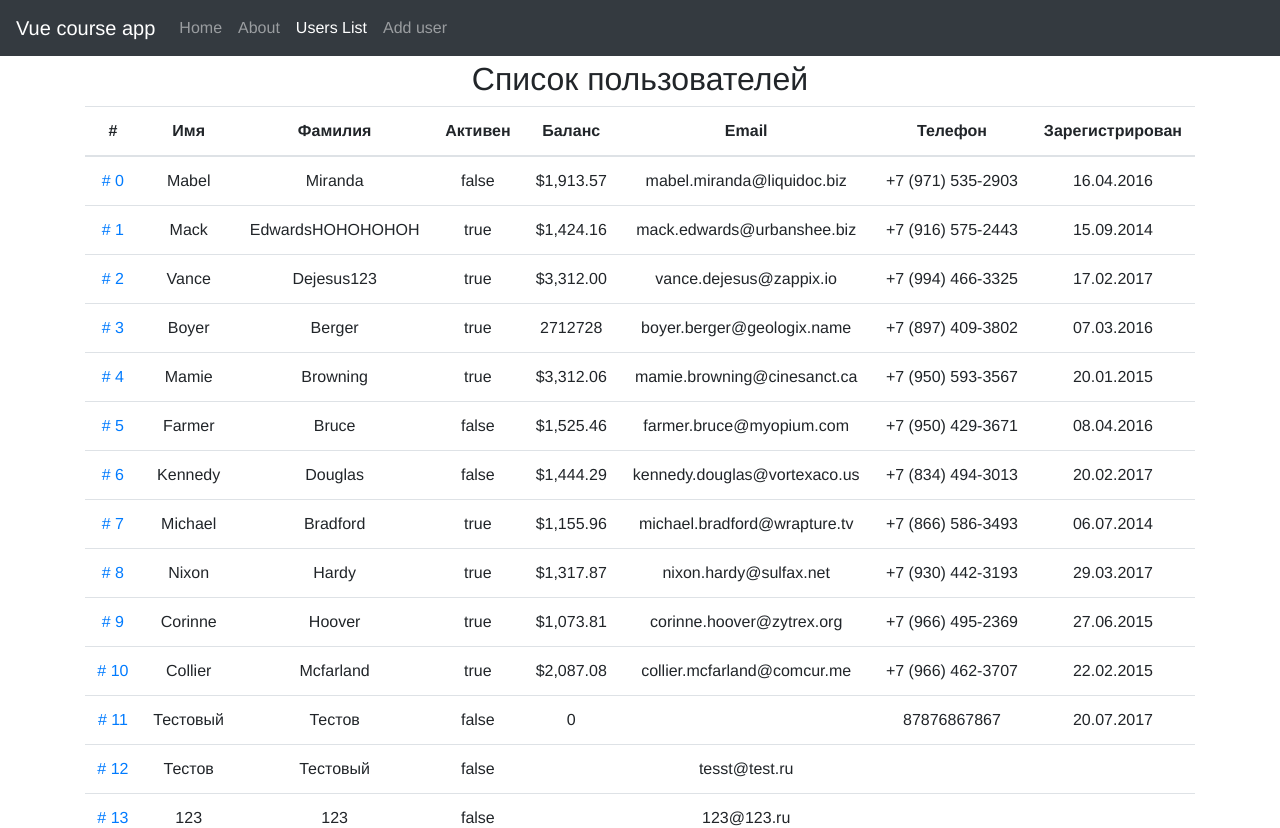
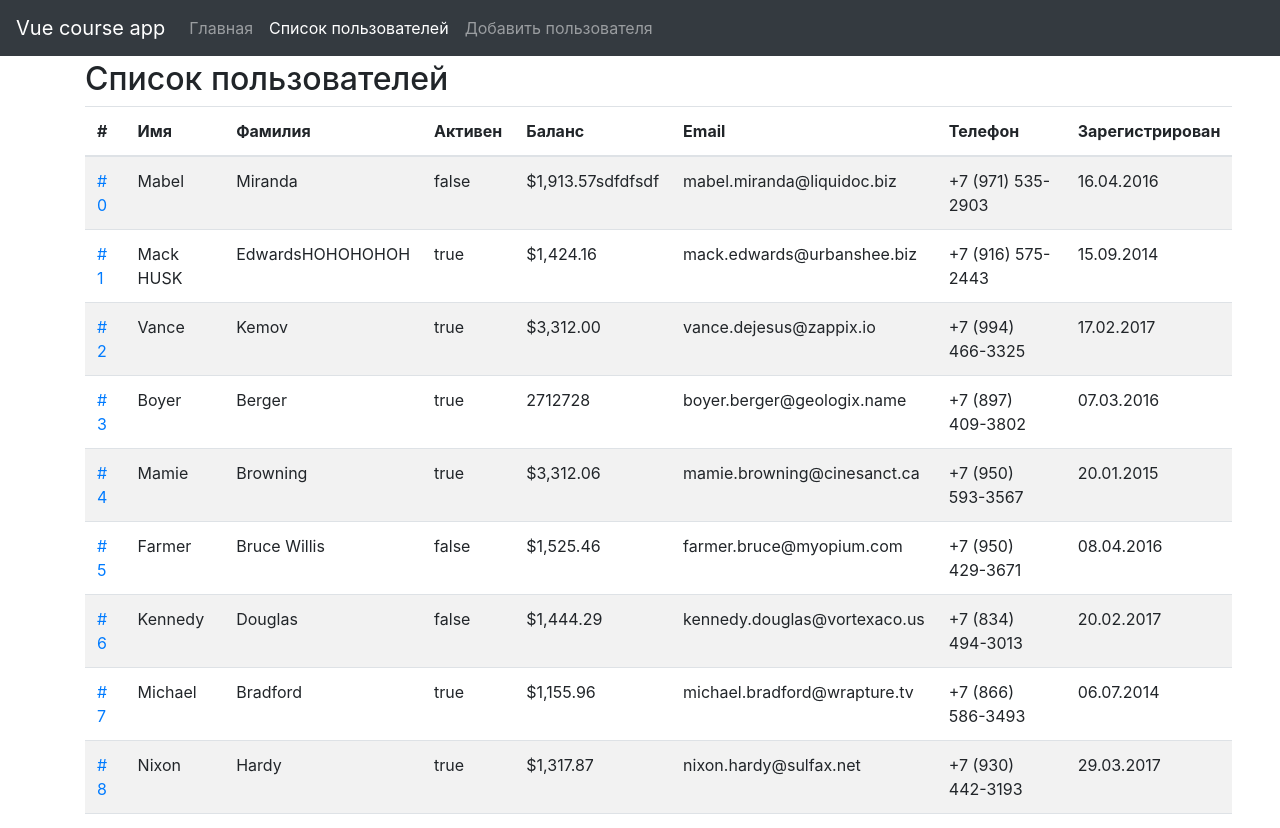
Before and after one commit to teralion/explore-vue, a Vue app: page /list in a window 1280 px wide. Shown: the top 828 px of the page. Built offline with nearby package versions, Linux system fonts and the light colour scheme; data requests are answered from the project's data file.

Commit message:
Remove About page, improve Add and Edit pages, UserForm and UsersList components, change styes at App page

```diff
--- a/db.json
+++ b/db.json
@@ -3,13 +3,13 @@
     {
       "id": 0,
       "isActive": false,
-      "balance": "$1,913.57",
+      "balance": "$1,913.57sdfdfsdf",
       "picture": "http://i.imgur.com/xmm2bjD.png",
       "age": 32,
       "accessLevel": "user",
       "firstName": "Mabel",
       "lastName": "Miranda",
-      "company": "LIQUIDOC",
+      "company": "Arizona",
       "email": "mabel.miranda@liquidoc.biz",
       "phone": "+7 (971) 535-2903",
       "address": "540 Stuyvesant Avenue, Ivanhoe, Arizona, 1682",
@@ -23,9 +23,9 @@
       "picture": "http://placehold.it/128x128",
       "age": 31,
       "accessLevel": "user",
-      "firstName": "Mack",
+      "firstName": "Mack HUSK",
       "lastName": "EdwardsHOHOHOHOH",
-      "company": "URBANSHEE",
+      "company": "URBANSHEE EEEEE",
       "email": "mack.edwards@urbanshee.biz",
       "phone": "+7 (916) 575-2443",
       "address": "304 Court Street, Nash, Nebraska, 853",
@@ -40,8 +40,8 @@
       "age": 29,
       "accessLevel": "guest",
       "firstName": "Vance",
-      "lastName": "Dejesus123",
-      "company": "ZAPPIX",
+      "lastName": "Kemov",
+      "company": "ZAPPIXsdfsd",
       "email": "vance.dejesus@zappix.io",
       "phone": "+7 (994) 466-3325",
       "address": "393 Hunts Lane, Sunwest, New York, 1682",
@@ -88,7 +88,7 @@
       "age": 30,
       "accessLevel": "admin",
       "firstName": "Farmer",
-      "lastName": "Bruce",
+      "lastName": "Bruce Willis",
       "company": "MYOPIUM",
       "email": "farmer.bruce@myopium.com",
       "phone": "+7 (950) 429-3671",
@@ -185,7 +185,7 @@
       "age": "32",
       "eyeColor": "",
       "firstName": "Тестовый",
-      "lastName": "Тестов",
+      "lastName": "",
       "company": "компания",
       "email": "",
       "phone": "87876867867",
@@ -195,38 +195,14 @@
       "accessLevel": "guest"
     },
     {
-      "id": 12,
-      "guid": "",
+      "firstName": "",
+      "lastName": "Alexis",
+      "company": "Kratos",
       "isActive": false,
-      "balance": "",
-      "picture": "http://placehold.it/128x128",
-      "age": 0,
-      "eyeColor": "",
-      "firstName": "Тестов",
-      "lastName": "Тестовый",
-      "company": "",
-      "email": "tesst@test.ru",
-      "phone": "",
-      "address": "",
-      "about": "",
-      "registered": ""
-    },
-    {
-      "id": 13,
-      "guid": "",
-      "isActive": false,
-      "balance": "",
-      "picture": "http://placehold.it/128x128",
-      "age": 0,
-      "eyeColor": "",
-      "firstName": "123",
-      "lastName": "123",
-      "company": "",
-      "email": "123@123.ru",
-      "phone": "",
-      "address": "",
-      "about": "",
-      "registered": ""
+      "balance": "0",
+      "phone": "192832837",
+      "address": "Greece",
+      "id": 15
     }
   ]
 }
--- a/src/App.vue
+++ b/src/App.vue
@@ -26,18 +26,7 @@
             exact
           >
             <a class="nav-link" href="#">
-              Home
-            </a>
-          </router-link>
-          <router-link
-            tag="li"
-            to="/about"
-            active-class="active"
-            class="nav-item"
-            exact
-          >
-            <a class="nav-link" href="#">
-              About
+              Главная
             </a>
           </router-link>
           <router-link
@@ -48,7 +37,7 @@
             exact
           >
             <a class="nav-link" href="#">
-              Users List
+              Список пользователей
             </a>
           </router-link>
           <router-link
@@ -59,7 +48,7 @@
             exact
           >
             <a class="nav-link" href="#">
-              Add user
+              Добавить пользователя
             </a>
           </router-link>
         </ul>
@@ -70,7 +59,7 @@
       role="main"
       class="container"
     >
-      <router-view/>
+      <router-view />
     </main>
   </div>
 </template>
@@ -81,11 +70,8 @@ export default {
   name: "App"
 };
 </script>
+
 <style lang="stylus">
 #app
   margin-top 60px
-  font-family 'Avenir', Helvetica, Arial, sans-serif
-  -webkit-font-smoothing antialiased
-  -moz-osx-font-smoothing grayscale
-  text-align center
 </style>
--- a/src/components/UserForm.vue
+++ b/src/components/UserForm.vue
@@ -60,6 +60,8 @@
         v-model="localUser.company"
       >
     </div>
+
+    <slot name='buttons' />
   </div>
 
 </template>
@@ -70,7 +72,7 @@ import throttle from 'lodash/throttle'
 export default {
   name: 'UserForm',
   props: {
-    user: {
+    value: {
       type: Object,
       required: true,
     },
@@ -88,8 +90,14 @@ export default {
       }
     }
   },
+  computed: {
+    listeners() {
+      const { ...listeners } = this.$listeners;
+      return listeners;
+    }
+  },
   created() {
-    this.localUser = JSON.parse(JSON.stringify(this.user))
+    this.localUser = JSON.parse(JSON.stringify(this.value))
   },
   methods: {
     throttleInputHandler: function() {
--- a/src/components/UsersList.vue
+++ b/src/components/UsersList.vue
@@ -9,7 +9,7 @@
     </div>
     <table
       v-else
-      class="table table-hover"
+      class="table table-striped"
     >
       <thead>
         <tr>
--- a/src/pages/Add.vue
+++ b/src/pages/Add.vue
@@ -1,12 +1,52 @@
 <template>
   <div>
-    Add user here
+    <user-form
+      v-model='newUser'
+    />
+    <button
+      type="button"
+      v-on:click="addUser"
+      class="btn btn-success"
+    >Добавить пользователя</button>
+    <pre>{{ newUser }}</pre>
   </div>
 </template>
 
 <script>
+
+import UserForm from '@/components/UserForm.vue'
+import axios from 'axios'
+
+const defaultUser = {
+  firstName: '',
+  lastName: '',
+  company: '',
+  isActive: false,
+  balance: null,
+  phone: '',
+  address: '',
+}
+
 export default {
-  name: 'AddUserPage'
+  name: 'AddUserPage',
+  components: {
+    'user-form': UserForm,
+  },
+  data() {
+    return {
+      newUser: defaultUser,
+      url: 'http://localhost:3000/users/'
+    }
+  },
+  methods: {
+    addUser() {
+      axios
+        .post(this.url, this.newUser)
+        .then(() => {
+          this.$router.push({ path: '/list' })
+        })
+    }
+  }
 };
 </script>
 
--- a/src/pages/Edit.vue
+++ b/src/pages/Edit.vue
@@ -1,18 +1,47 @@
 <template>
   <div>
+
     <div v-if="!loaded">
       <i class="fa fa-refresh fa-spin"></i>
       Загрузка...
     </div>
-    <user-form
+
+    <div
       v-else
-      v-bind:user="user"
-      v-on:input="value => user = value"
-    />
-    <button type="button" v-on:click="save" class="btn btn-success">
-      Сохранить
-    </button>
+      class="card"
+    >
+
+      <div class="card-header">
+        <span class="pull-right">
+          {{ user.id }}
+        </span>
+        {{ title }}
+      </div>
+
+      <div class="card-body">
+        <user-form v-model='user'>
+          <template slot='buttons'>
+
+            <button
+              type="button"
+              v-on:click="save"
+              class="btn btn-success"
+            >Сохранить изменения</button>
+            &nbsp;
+            <button
+              type="button"
+              v-on:click="remove"
+              class="btn btn-danger"
+            >Удалить пользователя</button>
+
+          </template>
+        </user-form>
+      </div>
+
+    </div>
+
     <pre>{{ user }}</pre>
+
   </div>
 </template>
 
@@ -29,12 +58,21 @@ export default {
     return {
       user: {},
       loaded: false,
+      restUrl: 'http://localhost:3000/users',
     }
   },
   computed: {
     id() {
       return this.$route.params.id
     },
+    url() {
+      return `${this.restUrl}/${this.id}`
+    },
+    title() {
+      return !this.user.firstName && !this.user.lastName
+        ? 'Пользователь'
+        : [this.user.firstName, this.user.lastName, this.user.phone].join(' ')
+    }
   },
   mounted() {
     this.loadUser();
@@ -48,10 +86,12 @@ export default {
   methods: {
     loadUser() {
       axios
-        .get('http://localhost:3000/users')
+        .get(this.restUrl)
         .then((payload) => {
           this.loaded = true;
-          this.user = payload.data.find((user) => user.id === parseInt(this.id));
+          this.user = payload.data.find(
+            (user) => user.id === parseInt(this.id)
+          );
         })
         .catch((err) => {
           console.log('---', 'err:', err);
@@ -59,9 +99,16 @@ export default {
     },
     save() {
       axios
-        .patch(`http://localhost:3000/users/${this.id}`, this.user)
+        .patch(this.url, this.user)
         .then((response) => {
-          this.$router.push({ path: '/list'})
+          this.$router.push({ path: '/list' })
+        })
+    },
+    remove() {
+      axios
+        .delete(this.url)
+        .then(() => {
+          this.$router.push({ path: '/list' })
         })
     }
   },
--- a/src/router.js
+++ b/src/router.js
@@ -30,15 +30,6 @@ export default new Router({
       path: "/add",
       name: "add",
       component: Add
-    },
-    {
-      path: "/about",
-      name: "about",
-      // route level code-splitting
-      // this generates a separate chunk (about.[hash].js) for this route
-      // which is lazy-loaded when the route is visited.
-      component: () =>
-        import(/* webpackChunkName: "about" */ "./views/About.vue")
     }
   ]
 });
--- a/src/views/About.vue
+++ /dev/null
@@ -1,5 +0,0 @@
-<template>
-  <div class="about">
-    <h1>This is an about page</h1>
-  </div>
-</template>
```
